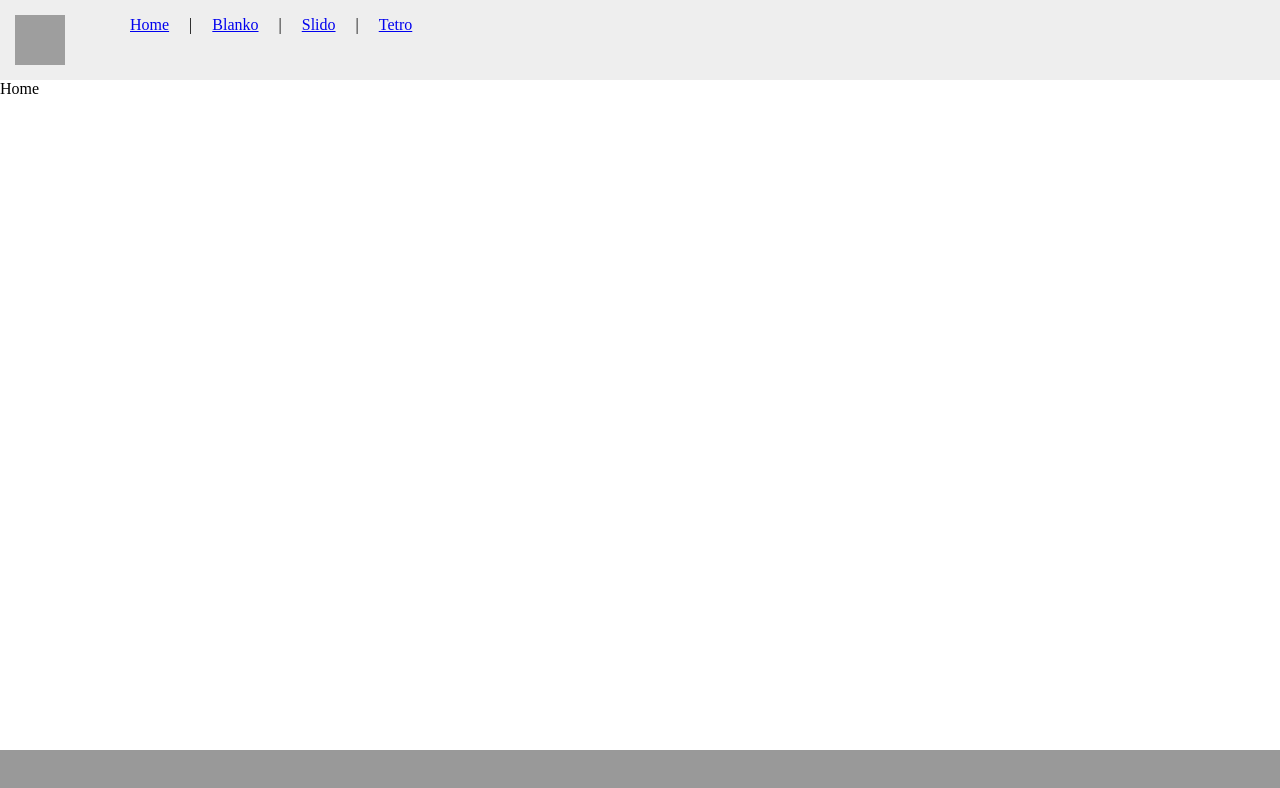
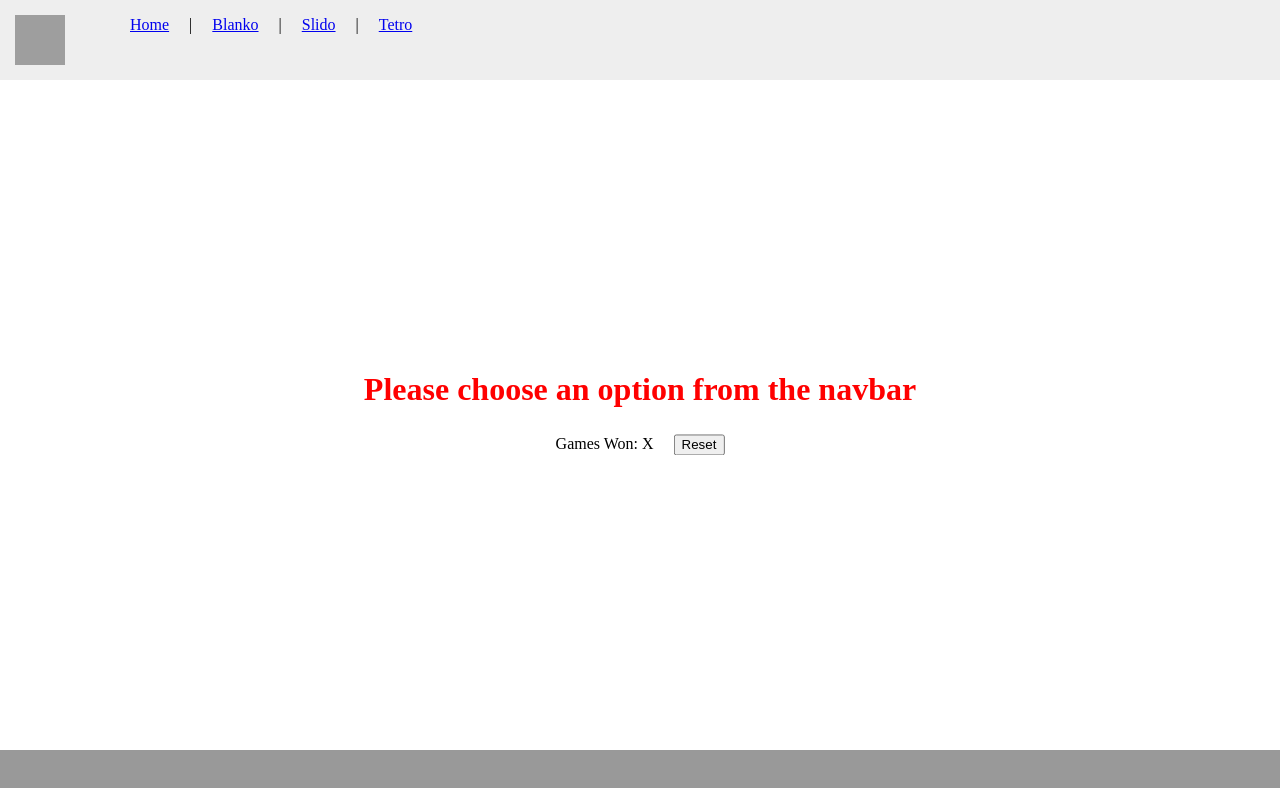
Before and after one commit to swaff-y/coding-challenge, a React (Create React App) app: page / in a window 1280 px wide. Shown: the top 788 px of the page. Built offline with nearby package versions, Linux system fonts and the light colour scheme; grey boxes are pictures that could not be loaded.

Commit message:
Did the styling of the homepage

```diff
--- /dev/null
+++ b/src/components/Home.css
@@ -0,0 +1,16 @@
+.Home {
+  text-align: center;
+  position: absolute;
+  top: 50%;
+  left: 50%;
+  transform: translate(-50%, -50%);
+}
+
+.Text {
+  color: red;
+  font-size: 2em;
+}
+
+button {
+  margin-left: 20px;
+}
--- a/src/components/Home.js
+++ b/src/components/Home.js
@@ -1,5 +1,12 @@
 import React from "react";
+import "./Home.css";
 
 export default function Home() {
-  return <div className="Home">Home</div>;
+  return (
+    <div className="Home">
+      <h2 className="Text">Please choose an option from the navbar</h2>
+      <text>Games Won: X</text>
+      <button>Reset</button>
+    </div>
+  );
 }
```
